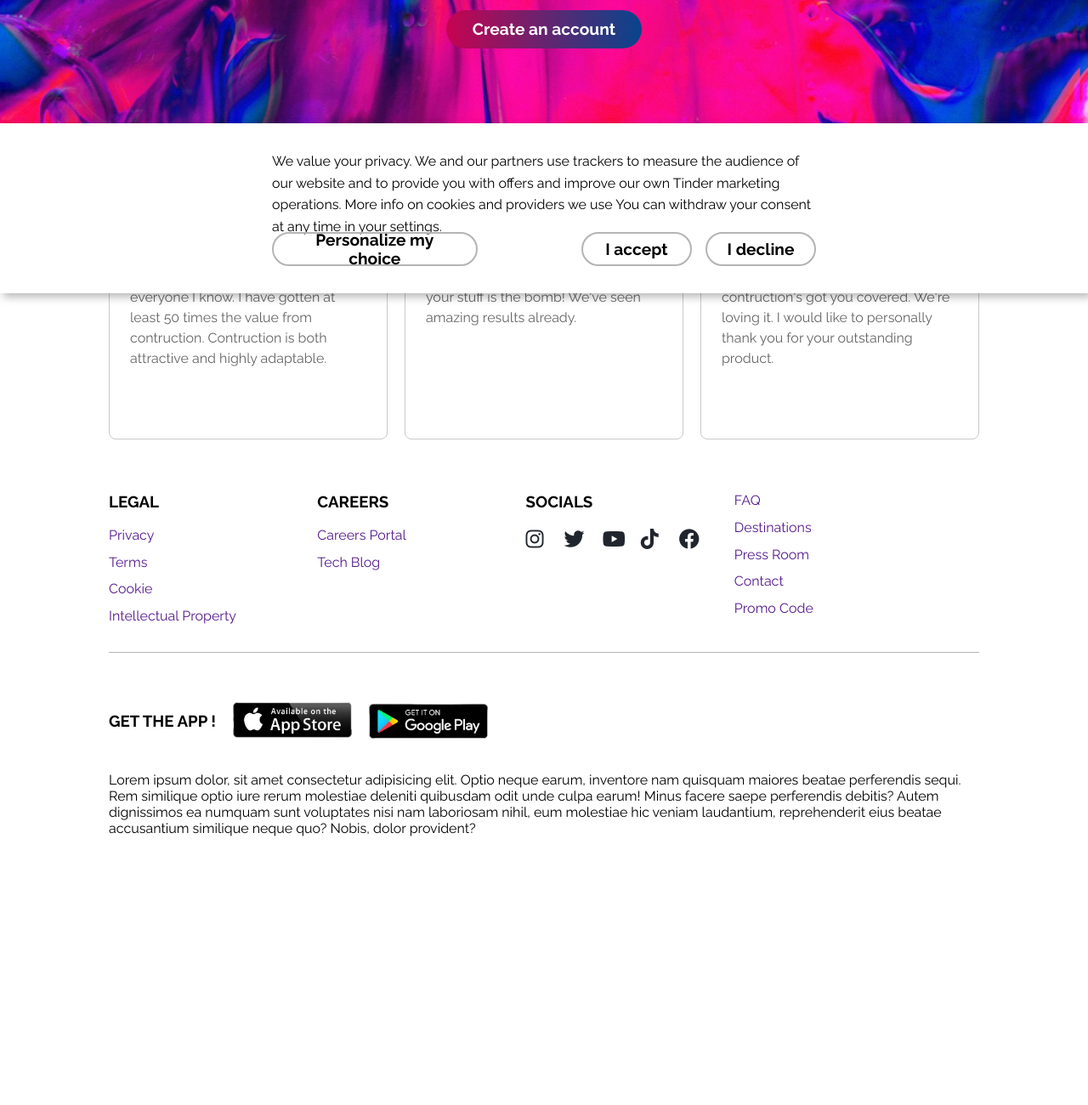
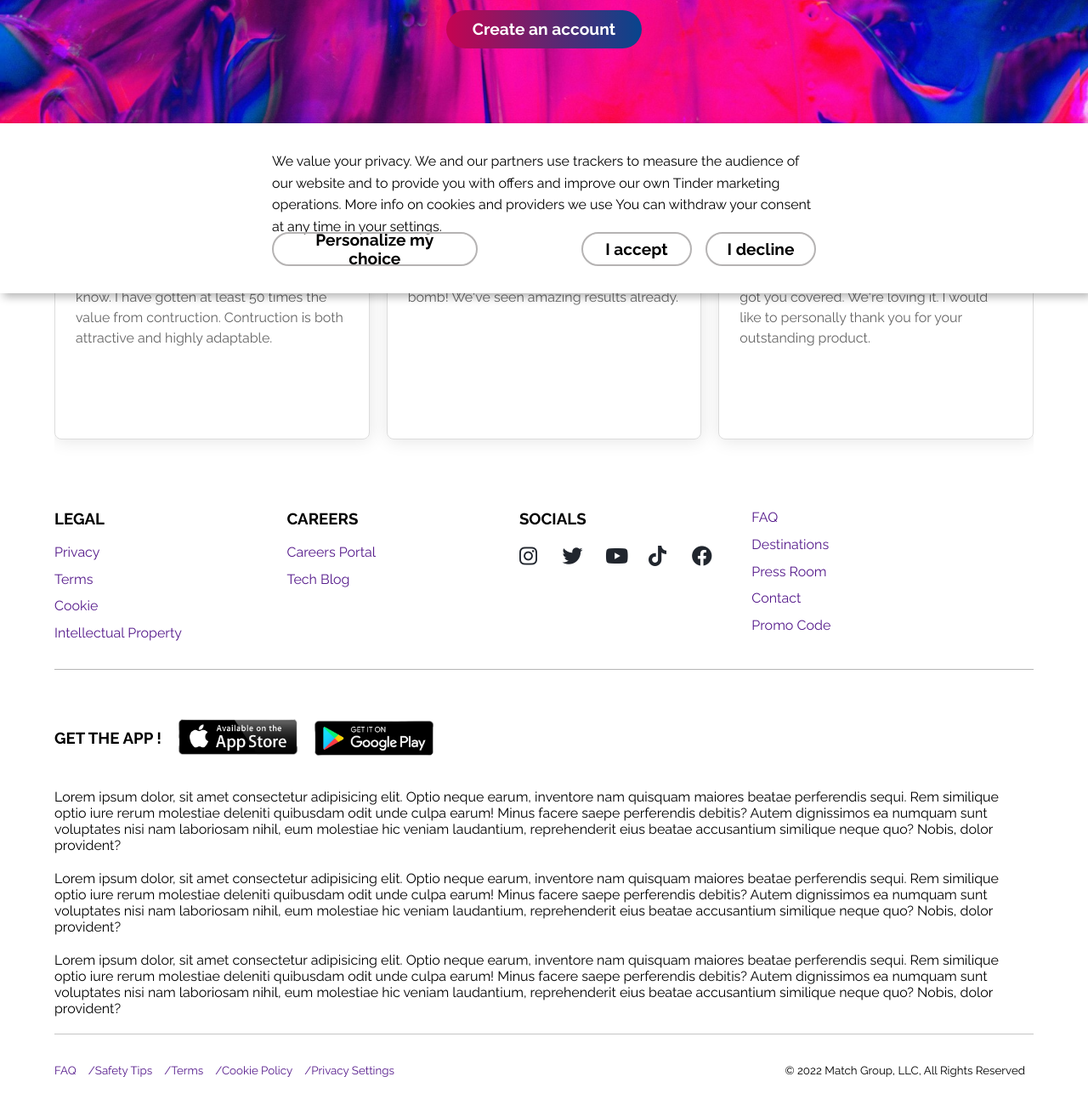
Before and after one commit to AbhayKadam57/Modern_Home_Page, a plain HTML site: page index.html in a window 1280 px wide. Shown: the part 455-1755 px from the top of the page at 85% size. Before the commit the page ends 1649 px from the top, so only its background shows below. Drawn offline with Linux system fonts and the light colour scheme.

Commit message:
final commit

```diff
--- a/index.html
+++ b/index.html
@@ -4,6 +4,7 @@
     <meta charset="UTF-8" />
     <meta http-equiv="X-UA-Compatible" content="IE=edge" />
     <meta name="viewport" content="width=device-width, initial-scale=1.0" />
+    <link rel="shortcut icon" href="images/favicon.png" type="image/x-icon">
     <link rel="preconnect" href="https://fonts.googleapis.com" />
     <link
       rel="stylesheet"
@@ -18,7 +19,7 @@
       rel="stylesheet"
     />
     <link rel="stylesheet" href="style.css" />
-    <title>Document</title>
+    <title>Livstruct</title>
   </head>
   <body>
     <div id="wrapper">
@@ -54,6 +55,7 @@
       </header>
       <section>
         <div class="testinomials">
+            <div class="outer-box">
                 <div class="box">
                     <div class="name">
                       <h3>Guendolen R.</h3>
@@ -87,6 +89,9 @@
                       - contruction's got you covered. We're loving it. I would like to
                       personally thank you for your outstanding product.
                     </p>
+                  </div>
+
+
             </div>
 
 
@@ -152,6 +157,24 @@
           hic veniam laudantium, reprehenderit eius beatae accusantium similique
           neque quo? Nobis, dolor provident?
         </p>
+        <p class="consent">
+          Lorem ipsum dolor, sit amet consectetur adipisicing elit. Optio neque
+          earum, inventore nam quisquam maiores beatae perferendis sequi. Rem
+          similique optio iure rerum molestiae deleniti quibusdam odit unde
+          culpa earum! Minus facere saepe perferendis debitis? Autem dignissimos
+          ea numquam sunt voluptates nisi nam laboriosam nihil, eum molestiae
+          hic veniam laudantium, reprehenderit eius beatae accusantium similique
+          neque quo? Nobis, dolor provident?
+        </p>
+        <p class="consent">
+          Lorem ipsum dolor, sit amet consectetur adipisicing elit. Optio neque
+          earum, inventore nam quisquam maiores beatae perferendis sequi. Rem
+          similique optio iure rerum molestiae deleniti quibusdam odit unde
+          culpa earum! Minus facere saepe perferendis debitis? Autem dignissimos
+          ea numquam sunt voluptates nisi nam laboriosam nihil, eum molestiae
+          hic veniam laudantium, reprehenderit eius beatae accusantium similique
+          neque quo? Nobis, dolor provident?
+        </p>
       </footer>
       <div class="cookie-offer">
         <div class="text">
@@ -172,6 +195,19 @@
           </div>
         </div>
       </div>
+      <div class="copyright">
+            <div class="navigation">
+                <small><a href="">FAQ</a></small>
+                <small><a href="">/Safety Tips</a></small>
+                <small><a href="">/Terms</a></small>
+                <small><a href="">/Cookie Policy</a></small>
+                <small><a href="">/Privacy Settings</a></small>
+
+            </div>
+            <div class="rights">
+                <small>&copy; 2022 Match Group, LLC, All Rights Reserved</small>
+            </div>
+      </div>
     </div>
   </body>
 </html>
--- a/style.css
+++ b/style.css
@@ -3,6 +3,26 @@
     padding: 0;
     box-sizing: border-box;
     font-family: 'Raleway', sans-serif;
+}
+
+html{
+
+    scroll-behavior: smooth;
+}
+
+body::-webkit-scrollbar{
+
+
+    border-radius: 10px;
+    width: 10px;
+}
+
+body::-webkit-scrollbar-thumb{
+
+    background:linear-gradient(to bottom,#c60351,#07458d);
+    border-radius: 40px;
+    height: 30%;
+
 }
 
 img{
@@ -16,6 +36,7 @@ img{
     display: flex;
     flex-direction: column;
     align-items: center;
+    justify-content: center;
 }
 
 
@@ -136,6 +157,8 @@ nav ul{
     justify-content: center;
     flex-direction: column;
     position: absolute;
+    left: 50%;
+    transform: translateX(-50%);
     bottom: 15%;
     z-index: 1;
 
@@ -191,19 +214,38 @@ nav ul{
 
 .testinomials{
 
+
+
+   margin: 2em auto;
+   display: flex;
+   align-items: center;
+   justify-content: center;
+}
+
+.outer-box{
+
     display: flex;
-    width: 80%;
-    margin: 2em auto;
     gap: 20px;
+    overflow: scroll;
+    height: 20em;
+    width: 90%;
 }
+
+.outer-box::-webkit-scrollbar{
+
+   width: 0;
+}
+
+
 
 .box{
 
     width: 33%;
     height: 300px;
-    border: 1px solid #c9c9c9;
+    border: 1px solid #dcdcdc;
     border-radius: 8px;
     padding: 1.5em;
+    box-shadow: 1px 2px 20px rgba(0,0,0,0.1);
 
 
 }
@@ -246,7 +288,7 @@ nav ul{
 .links{
 
 
-    width: 80%;
+    width: 90%;
     display: flex;
     gap:20px;
     margin-top: 30px;
@@ -261,17 +303,12 @@ nav ul{
 
 
 
-
-
-
-
-
 .downloads{
 
-    width: 80%;
+    width: 90%;
     display: flex;
     flex-direction: column;
-    padding: 20px 0 210px;
+    padding: 20px 0 0px;
 }
 
 .stores{
@@ -412,3 +449,22 @@ nav ul{
 
     background-color: rgb(222, 222, 222);
 }
+
+.copyright{
+
+    display: flex;
+    align-items: center;
+    justify-content: space-between;
+    width: 90%;
+    padding: 2em 0;
+    border-top: 1px solid rgb(197, 197, 197);
+}
+
+.consent{
+
+    padding-bottom: 20px;
+}
+
+small{
+    margin-right: 10px;
+}
```
Also changed, not shown: images/favicon.png (added). Lines whose indentation alone changed are shown as unchanged.
